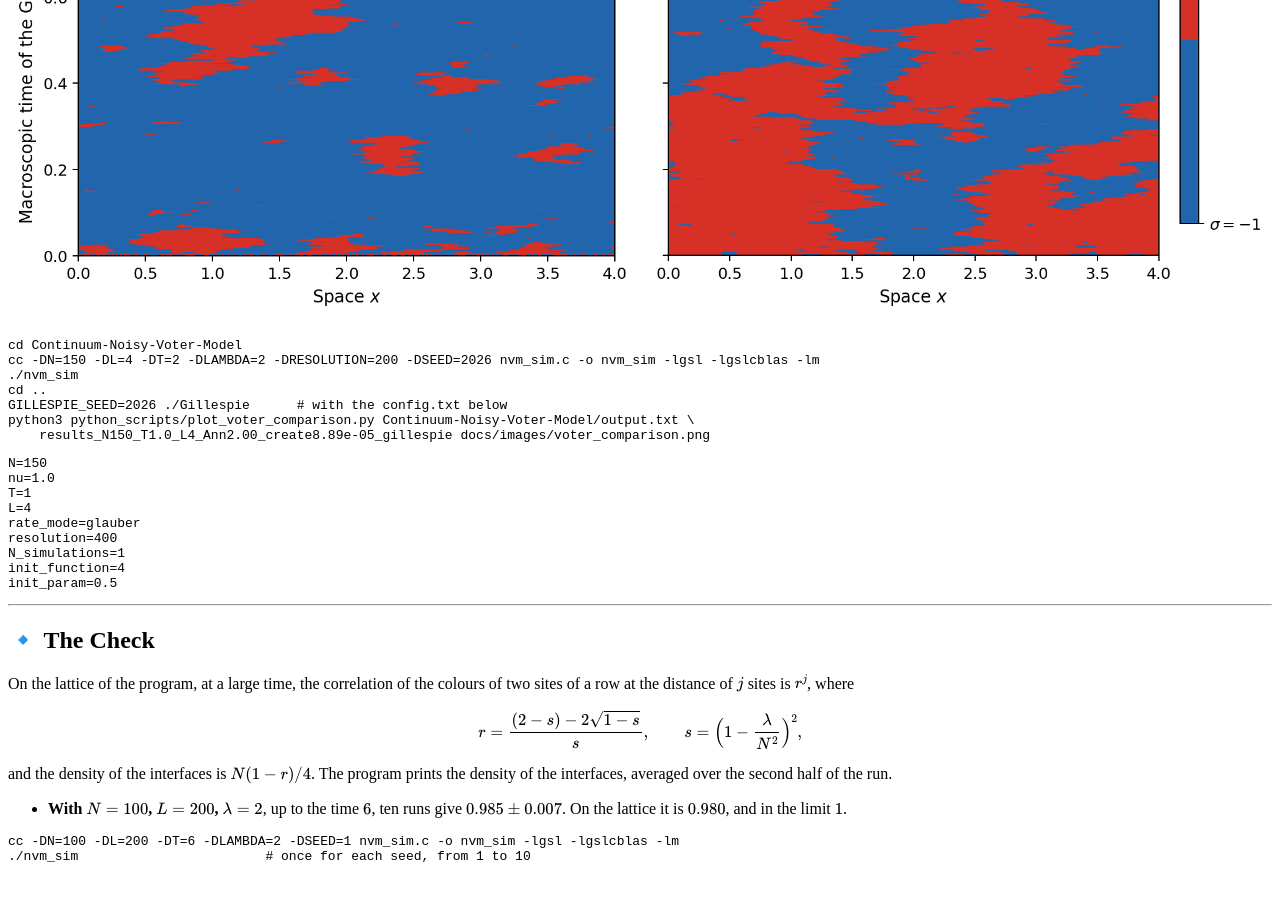
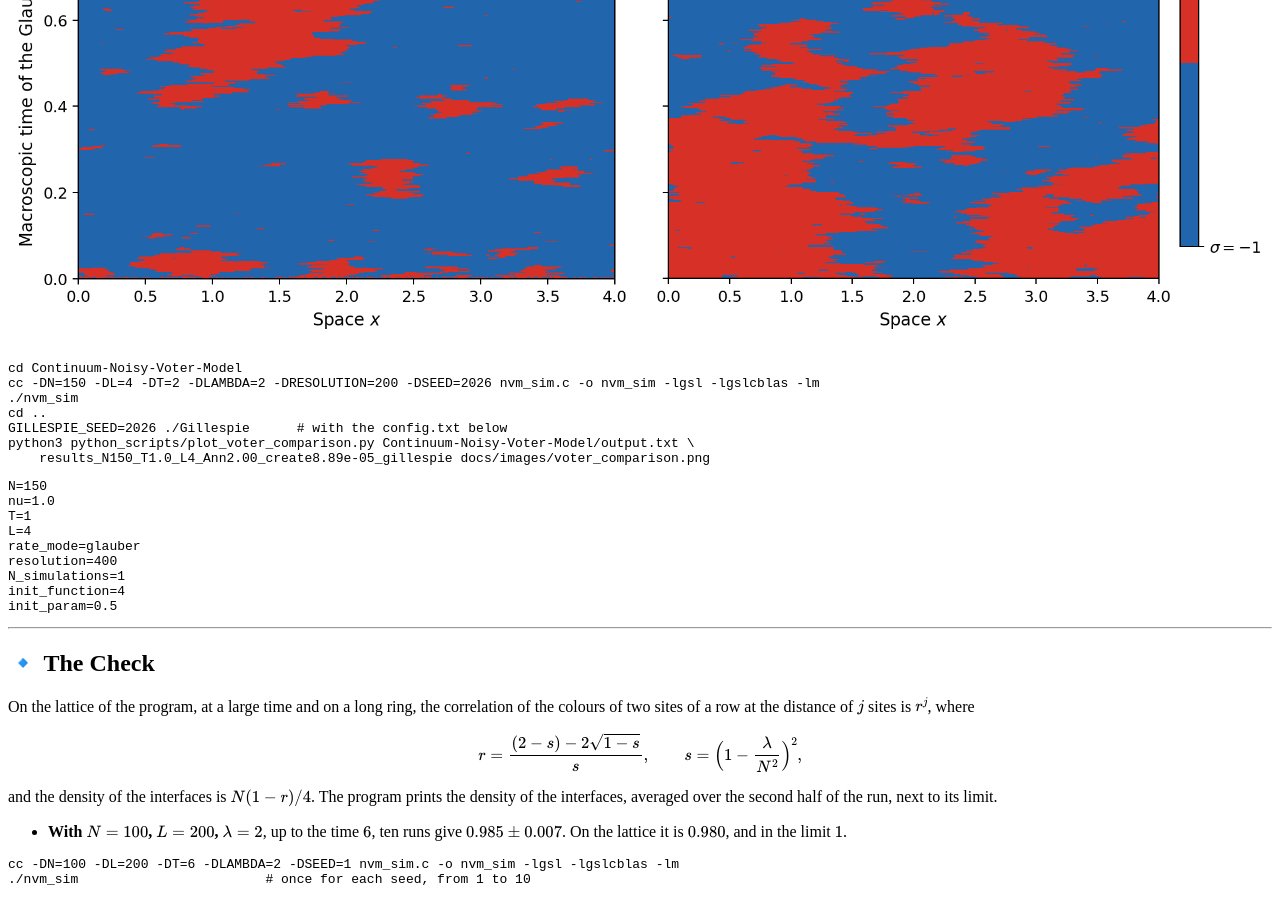
Before and after one commit to alessandrogubbiotti/Glauber, a Jekyll site: the page built from docs/voter.md, in a window 1280 px wide and 900 px high, scrolled down 1599 px. Built offline with Jekyll 4.4.1, drawn with Linux system fonts in a browser that asks for light colours; before the commit the page ends 2476 px from its top, so only the background shows below that; some of the changed text lies outside the part shown.

Commit message:
Pages: the density of the noisy voter model on the ring
The page of the noisy voter model gave the density of the interfaces and the
correlation on the line only. It says now that on the ring of length L the
density is sqrt(lambda/2) tanh(L sqrt(lambda/2)), that the formulas of the
check are the ones of a long ring, and that the program prints the density
next to its limit.

Checked: the 54 formulas of the page, with kramdown: they are not altered.

```diff
--- a/docs/voter.md
+++ b/docs/voter.md
@@ -62,7 +62,7 @@ $$
 \lambda = 2\nu^2, \qquad t = 2\tau.
 $$
 
-In the limit, at a large time, the correlation of the colours of two sites at distance $d$ is $e^{-\sqrt{2\lambda}\,d} = e^{-2\nu d}$, and the interfaces have density $\sqrt{\lambda/2} = \nu$.
+In the limit, at a large time, the correlation of the colours of two sites at distance $d$ is $e^{-\sqrt{2\lambda}\,d} = e^{-2\nu d}$, and the interfaces have density $\sqrt{\lambda/2} = \nu$. On the ring of length $L$ the density is $\sqrt{\lambda/2}\tanh(L\sqrt{\lambda/2})$: it is the one of the line when the ring is long.
 
 A genealogy moves by one site at each step, so it stays on the sites of one parity: the two sublattices carry two independent copies of the model. The program simulates one of them, and a row has $NL/2$ sites.
 
@@ -110,13 +110,13 @@ init_param=0.5
 
 ## 🔹 The Check
 
-On the lattice of the program, at a large time, the correlation of the colours of two sites of a row at the distance of $j$ sites is $r^j$, where
+On the lattice of the program, at a large time and on a long ring, the correlation of the colours of two sites of a row at the distance of $j$ sites is $r^j$, where
 
 $$
 r = \frac{(2-s)-2\sqrt{1-s}}{s},\qquad s = \Big(1-\frac{\lambda}{N^2}\Big)^2,
 $$
 
-and the density of the interfaces is $N(1-r)/4$. The program prints the density of the interfaces, averaged over the second half of the run.
+and the density of the interfaces is $N(1-r)/4$. The program prints the density of the interfaces, averaged over the second half of the run, next to its limit.
 
 - **With $N = 100$, $L = 200$, $\lambda = 2$**, up to the time $6$, ten runs give $0.985 \pm 0.007$. On the lattice it is $0.980$, and in the limit $1$.
 
```
